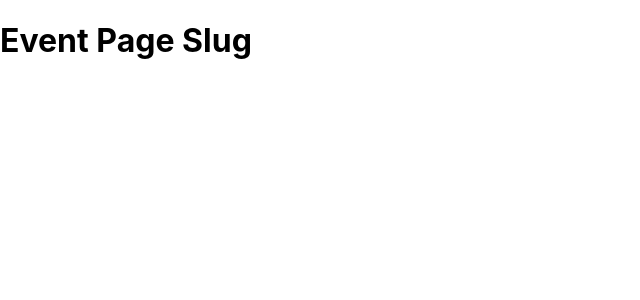
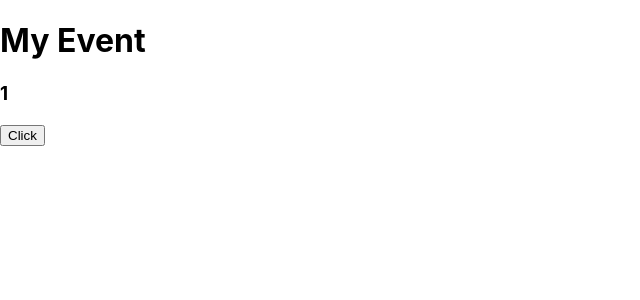
Before and after one commit to poonnakarn/dj-events-frontend, a Next.js app: page /events/1 in a window 1280 px wide. Shown: the top 300 px of the page, without its empty margins (0-640 px from the left). Built offline with nearby package versions, Linux system fonts and the light colour scheme.

Commit message:
Use useRouter hook

```diff
--- a/pages/events/[slug].js
+++ b/pages/events/[slug].js
@@ -1,7 +1,13 @@
+import { useRouter } from "next/router";
+
 export default function EventPage() {
+  const router = useRouter();
+  console.log(router);
   return (
     <div>
-      <h1>Event Page Slug</h1>
+      <h1>My Event</h1>
+      <h3>{router.query.slug}</h3>
+      <button onClick={() => router.push("/")}>Click</button>
     </div>
-  )
+  );
 }
```
